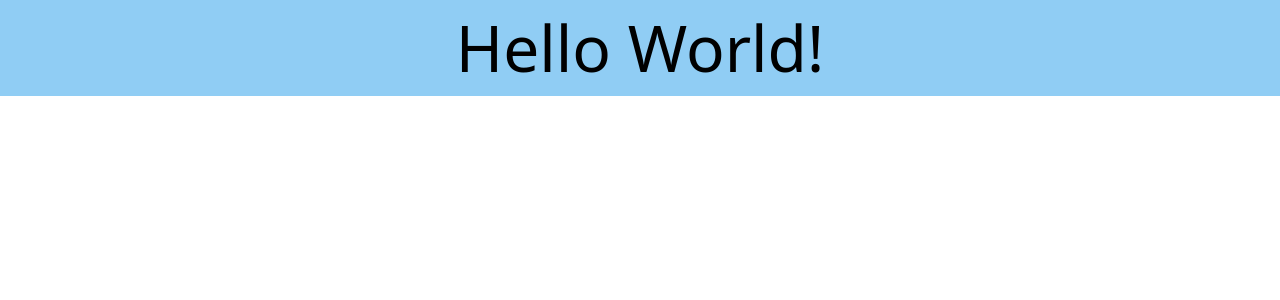
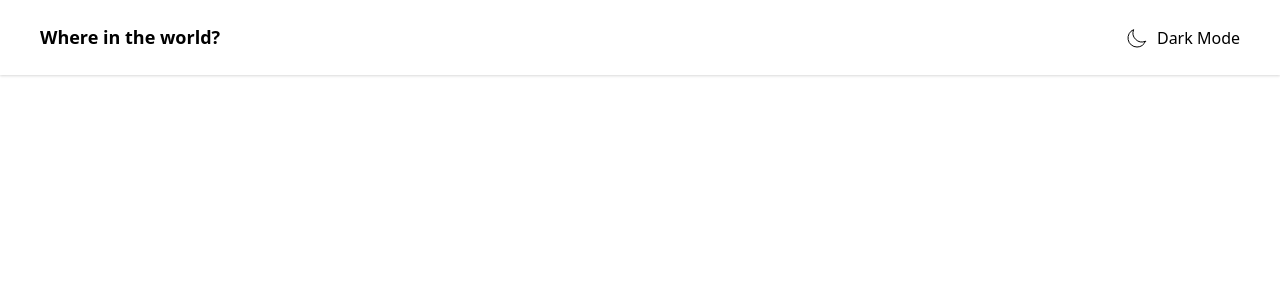
Before and after one commit to AbePlays/Frontend-Challenge-14, a React (Create React App) app: page / in a window 1280 px wide. Shown: the top 300 px of the page. Built offline with nearby package versions, Linux system fonts and the light colour scheme.

Commit message:
Added Header

```diff
--- a/src/App.js
+++ b/src/App.js
@@ -1,7 +1,9 @@
+import Header from "./components/Header";
+
 function App() {
   return (
     <div>
-      <h1 className="bg-blue-300 text-6xl text-center">Hello World!</h1>
+      <Header />
     </div>
   );
 }
--- /dev/null
+++ b/src/components/Header.js
@@ -0,0 +1,28 @@
+import React from "react";
+
+function Header() {
+  return (
+    <header className="flex justify-between py-6 sm:px-10 px-4 shadow items-center">
+      <h1 className="font-bold text-lg">Where in the world?</h1>
+      <div className="flex items-center">
+        <svg
+          className="w-6"
+          xmlns="http://www.w3.org/2000/svg"
+          fill="none"
+          viewBox="0 0 24 24"
+          stroke="currentColor"
+        >
+          <path
+            stroke-linecap="round"
+            stroke-linejoin="round"
+            stroke-width="1"
+            d="M20.354 15.354A9 9 0 018.646 3.646 9.003 9.003 0 0012 21a9.003 9.003 0 008.354-5.646z"
+          />
+        </svg>
+        <p className="ml-2 font-light">Dark Mode</p>
+      </div>
+    </header>
+  );
+}
+
+export default Header;
```
